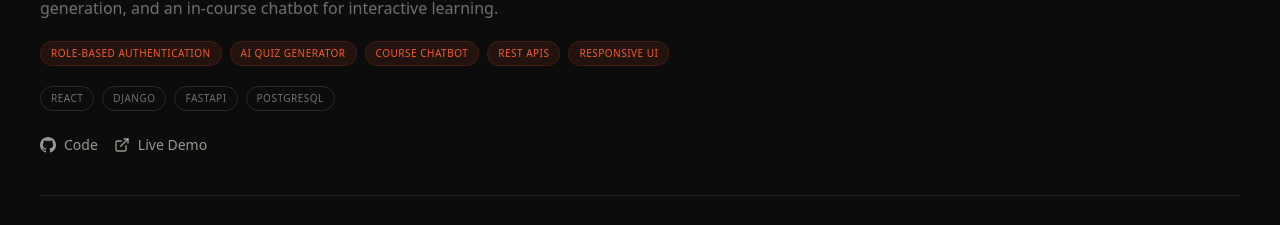
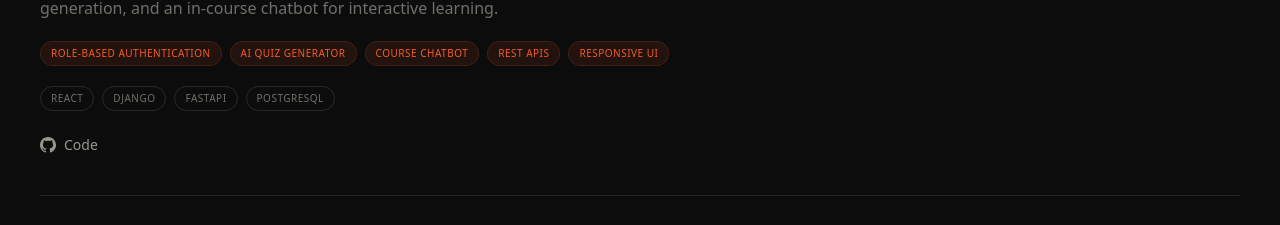
Before and after one commit to Muhammedanas7474/Portfolio_new, a Next.js app: page / in a window 1280 px wide. Shown: the part 4678-4903 px from the top of the page. Built offline with nearby package versions, Linux system fonts and the light colour scheme; no server answers.

Commit message:
feat: add Forever live demo link and Instagram social link
Only show the Live Demo button when a project has a real URL, and
wire up the Forever e-commerce demo and Instagram profile links.

```diff
--- a/src/components/sections/Projects.tsx
+++ b/src/components/sections/Projects.tsx
@@ -148,6 +148,7 @@ function ProjectRow({ project, index }: { project: Project; index: number }) {
             <GithubIcon size={16} />
             Code
           </a>
+          {project.links.live !== "#" && (
             <a
               href={project.links.live}
               target="_blank"
@@ -157,6 +158,7 @@ function ProjectRow({ project, index }: { project: Project; index: number }) {
               <ExternalLink size={16} />
               Live Demo
             </a>
+          )}
         </div>
       </div>
     </motion.div>
--- a/src/lib/constants.ts
+++ b/src/lib/constants.ts
@@ -42,12 +42,12 @@ export const heroNavItems = [
   { label: "CONTACT", href: "#contact" },
 ];
 
-// Left-side social rail on the redesigned Hero. Instagram/YouTube are
-// placeholders ("#") until real handles are provided.
+// Left-side social rail on the redesigned Hero. YouTube is a
+// placeholder ("#") until a real handle is provided.
 export const heroSocialLinks = [
   { name: "GitHub", url: "https://github.com/Muhammedanas7474", icon: "github" },
   { name: "LinkedIn", url: "https://www.linkedin.com/in/muhammed-anas-k-b44920357/", icon: "linkedin" },
-  { name: "Instagram", url: "#", icon: "instagram" },
+  { name: "Instagram", url: "https://www.instagram.com/", icon: "instagram" },
   { name: "YouTube", url: "#", icon: "youtube" },
   { name: "Email", url: `mailto:${personalInfo.email}`, icon: "email" },
 ];
@@ -186,7 +186,7 @@ export const projects = [
     ],
     links: {
       github: "https://github.com/Muhammedanas7474",
-      live: "#",
+      live: "https://forever-e-com.vercel.app/",
     },
   },
   {
```
Lines whose indentation alone changed are shown as unchanged.
